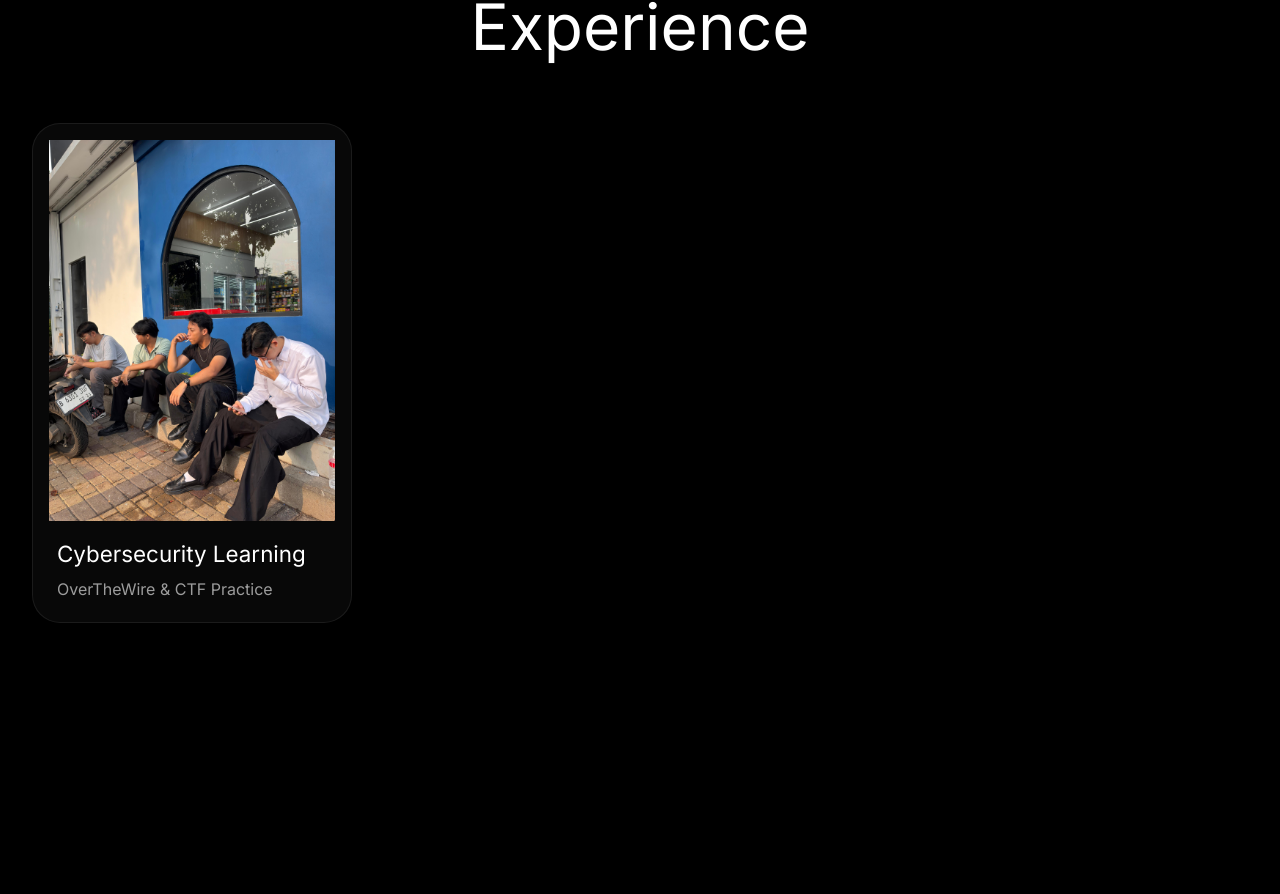
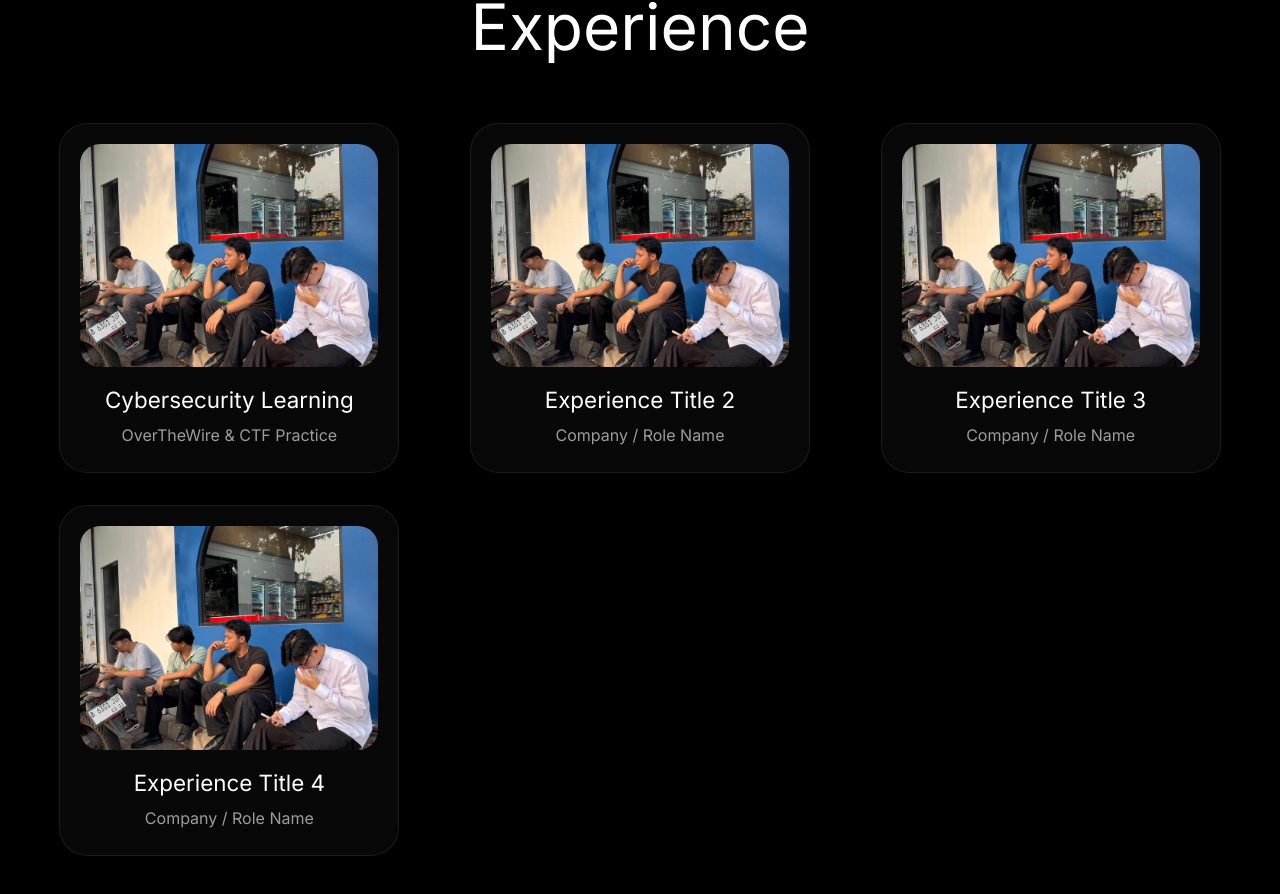
Before and after one commit to hanifhanof/porthanif, a Next.js app: page / in a window 1280 px wide. Shown: the part 1580-2474 px from the top of the page. Before the commit the page ends 2331 px from the top, so only its background shows below. Built offline with nearby package versions, Linux system fonts and the light colour scheme.

Commit message:
feat(experience): enhance experience section with additional items and improved styling

```diff
--- a/app/globals.css
+++ b/app/globals.css
@@ -321,24 +321,72 @@ a {
 .experience-grid {
   display: grid;
   grid-template-columns: repeat(auto-fit, minmax(280px, 1fr));
-  gap: 1.5rem;
+  gap: 2rem;
+  justify-items: center;
+  align-items: start;
+  max-width: 1200px; /* Batasi lebar grid agar tidak terlalu lebar di layar PC */
+  margin: 0 auto;    /* Posisikan grid di tengah halaman */
 }
 
 .experience-card {
-  background: rgba(255,255,255,0.03);
-  border: 1px solid rgba(255,255,255,0.08);
+  background: rgba(255, 255, 255, 0.03);
+  border: 1px solid rgba(255, 255, 255, 0.08);
   border-radius: 28px;
-  padding: 1rem;
+  padding: 1.25rem;
   cursor: pointer;
   backdrop-filter: blur(10px);
-  transition: all 0.3s ease;
+  -webkit-backdrop-filter: blur(10px);
+  transition: transform 0.4s cubic-bezier(0.2, 0, 0.2, 1),
+              background-color 0.4s ease,
+              box-shadow 0.4s ease;
   overflow: hidden;
-  max-width: 320px;
+  width: 100%;
+  max-width: 340px;
+  display: flex;
+  flex-direction: column;
+  align-items: center;
+  text-align: center;
+  height: 100%;
+  outline: none;
 }
 
-.experience-image {
+.experience-card:hover {
+  background: rgba(255, 255, 255, 0.06);
+  transform: scale(1.02);
+  box-shadow: 0 20px 40px rgba(0, 0, 0, 0.4);
+}
+
+.experience-card:active {
+  transform: scale(0.96);
+  transition: transform 0.1s cubic-bezier(0.2, 0, 0.2, 1);
+}
+
+.experience-dialog {
+  background: rgba(11, 11, 12, 0.8) !important;
+  backdrop-filter: blur(20px);
+  -webkit-backdrop-filter: blur(20px);
+  border: 1px solid rgba(255, 255, 255, 0.1);
+  border-radius: 32px;
+  color: white;
+  padding: 1.5rem;
+  animation: applePop 0.5s cubic-bezier(0.16, 1, 0.3, 1);
+}
+
+@keyframes applePop {
+  from {
+    opacity: 0;
+    transform: scale(0.9) translateY(10px);
+  }
+  to {
+    opacity: 1;
+    transform: scale(1) translateY(0);
+  }
+}
+
+
+.experience-logo {
   width: 100%;
-  height: 220px;
+  aspect-ratio: 4 / 3;
   object-fit: cover;
   border-radius: 20px;
   display: block;
@@ -346,6 +394,7 @@ a {
 
 .experience-info {
   padding: 1rem 0.5rem 0.3rem;
+  width: 100%;
 }
 
 .experience-info h3 {
@@ -370,7 +419,7 @@ a {
 
 .dialog-image {
   width: 100%;
-  height: 220px;
+  aspect-ratio: 4 / 3;
   object-fit: cover;
   border-radius: 20px;
   margin-bottom: 1.2rem;
@@ -599,8 +648,9 @@ body.menu-open {
   .hero-stack {
     order: 1;
     align-self: center;
-    transform: translateY(-4vh);
+    transform: translate(-15px, -2vh);
     max-width: 100%;
+    margin: 0 auto;
   }
 
   .hero-portrait {
--- a/app/page.tsx
+++ b/app/page.tsx
@@ -143,6 +143,7 @@ export default function Home() {
         <h2 className="experience-title">Experience</h2>
 
         <div className="experience-grid">
+          {/* Item 1 */}
           <Dialog>
             <DialogTrigger asChild>
               <motion.div
@@ -152,7 +153,7 @@ export default function Home() {
               >
                 <img
                   src="/lawson.png"
-                  alt="OverTheWire Logo"
+                  alt="Experience Logo"
                   className="experience-logo"
                 />
                 <div className="experience-info">
@@ -178,6 +179,117 @@ export default function Home() {
               </DialogHeader>
             </DialogContent>
           </Dialog>
+
+          {/* Item 2 */}
+          <Dialog>
+            <DialogTrigger asChild>
+              <motion.div
+                whileHover={{ y: -5 }}
+                transition={{ duration: 0.3 }}
+                className="experience-card"
+              >
+                <img
+                  src="/lawson.png"
+                  alt="Experience Logo"
+                  className="experience-logo"
+                />
+                <div className="experience-info">
+                  <h3>Experience Title 2</h3>
+                  <p>Company / Role Name</p>
+                </div>
+              </motion.div>
+            </DialogTrigger>
+
+            <DialogContent className="experience-dialog">
+              <img
+                src="/lawson.png"
+                alt="Experience"
+                className="dialog-image"
+              />
+              <DialogHeader>
+                <DialogTitle className="dialog-title">
+                  Experience Title 2
+                </DialogTitle>
+                <DialogDescription className="dialog-description">
+                  Add your detailed description for the second experience here.
+                </DialogDescription>
+              </DialogHeader>
+            </DialogContent>
+          </Dialog>
+
+          {/* Item 3 */}
+          <Dialog>
+            <DialogTrigger asChild>
+              <motion.div
+                whileHover={{ y: -5 }}
+                transition={{ duration: 0.3 }}
+                className="experience-card"
+              >
+                <img
+                  src="/lawson.png"
+                  alt="Experience Logo"
+                  className="experience-logo"
+                />
+                <div className="experience-info">
+                  <h3>Experience Title 3</h3>
+                  <p>Company / Role Name</p>
+                </div>
+              </motion.div>
+            </DialogTrigger>
+
+            <DialogContent className="experience-dialog">
+              <img
+                src="/lawson.png"
+                alt="Experience"
+                className="dialog-image"
+              />
+              <DialogHeader>
+                <DialogTitle className="dialog-title">
+                  Experience Title 3
+                </DialogTitle>
+                <DialogDescription className="dialog-description">
+                  Add your detailed description for the third experience here.
+                </DialogDescription>
+              </DialogHeader>
+            </DialogContent>
+          </Dialog>
+
+          {/* Item 4 */}
+          <Dialog>
+            <DialogTrigger asChild>
+              <motion.div
+                whileHover={{ y: -5 }}
+                transition={{ duration: 0.3 }}
+                className="experience-card"
+              >
+                <img
+                  src="/lawson.png"
+                  alt="Experience Logo"
+                  className="experience-logo"
+                />
+                <div className="experience-info">
+                  <h3>Experience Title 4</h3>
+                  <p>Company / Role Name</p>
+                </div>
+              </motion.div>
+            </DialogTrigger>
+
+            <DialogContent className="experience-dialog">
+              <img
+                src="/lawson.png"
+                alt="Experience"
+                className="dialog-image"
+              />
+              <DialogHeader>
+                <DialogTitle className="dialog-title">
+                  Experience Title 4
+                </DialogTitle>
+                <DialogDescription className="dialog-description">
+                  Add your detailed description for the fourth experience here.
+                </DialogDescription>
+              </DialogHeader>
+            </DialogContent>
+          </Dialog>
         </div>
       </section>
     </main>
```
